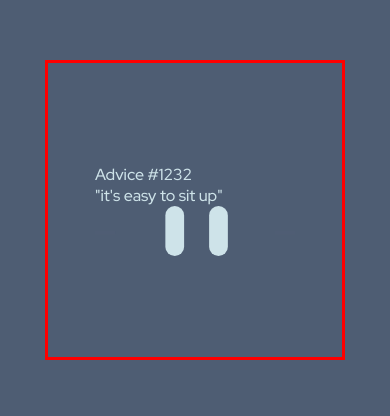
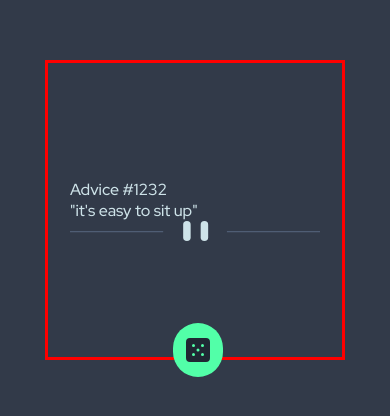
Before and after one commit to TippingTheIceBerg/API-Quotes, a plain HTML site: page index.html in a window 390 px wide. Shown: the part 212-628 px from the top of the page. Drawn offline with Linux system fonts and the light colour scheme.

Commit message:
Dice position color
Added the dice that will be used for the random quote click events with custom green color.

```diff
--- a/index.html
+++ b/index.html
@@ -23,7 +23,7 @@
         <div class="quote__quoteNumber">Advice #1232</div>
         <div class="quote__textQuote">"it's easy to sit up"</div>
         <div class="quote__quoteDivider"></div>
-        <div class="quote__quoteClick"></div>
+        <div class="quote__quoteClick"><img class="quoteClick__image" src="./images/icon-dice.svg" alt="quote generator"></div>
       </div>
     </div>
 
--- a/style.scss
+++ b/style.scss
@@ -12,7 +12,8 @@ body,html{
 }
 :root{
 --text:hsl(193, 38%, 86%);
---backgroundColor: hsl(217, 19%, 38%);
+--backgroundColor: hsl(217, 19%, 24%);
+--diceGreen: hsl(150, 100%, 66%);
 }
 @mixin flexCenter {
     display: flex;
@@ -32,18 +33,35 @@ body{
     left: 50%;
     transform: translate(-50%,-50%);
     @include flexCenter();
+
     .card{
         border: solid red;
         width: 300px;
         height: 300px;
         @include flexCenter();
+        position: relative;
+
         .card__quoteContainer{
             color: var(--text);
+
             .quote__quoteDivider{
-                background: url(./images/pattern-divider-mobile.svg) center/cover no-repeat;
-                height: 50px;
-                width:200px;
-                font-weight: 800;
+             background: url(./images/pattern-divider-mobile.svg) center/cover no-repeat;
+            width: 250px;
+            color: red;
+            height: 20px;
+
+
+            }
+            .quote__quoteClick{
+                background-color: var(--diceGreen);
+                border-radius: 50px;
+                @include flexCenter();
+                padding: 15px;
+                width: 50px;
+                margin: 0 auto;
+                position: absolute;
+                bottom: -20px;
+                left: 125px;
             }
         }
     }
```
Also changed, not shown: style.css, 1 other file.
